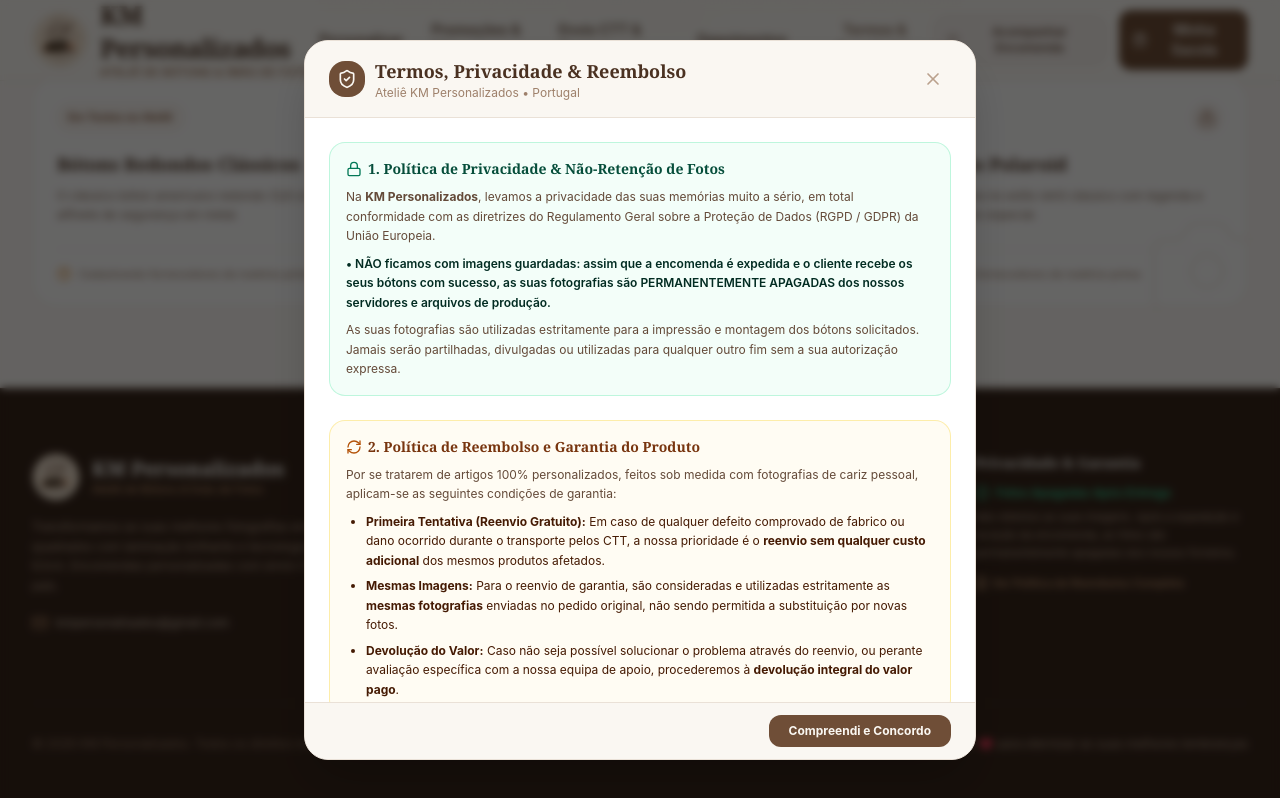
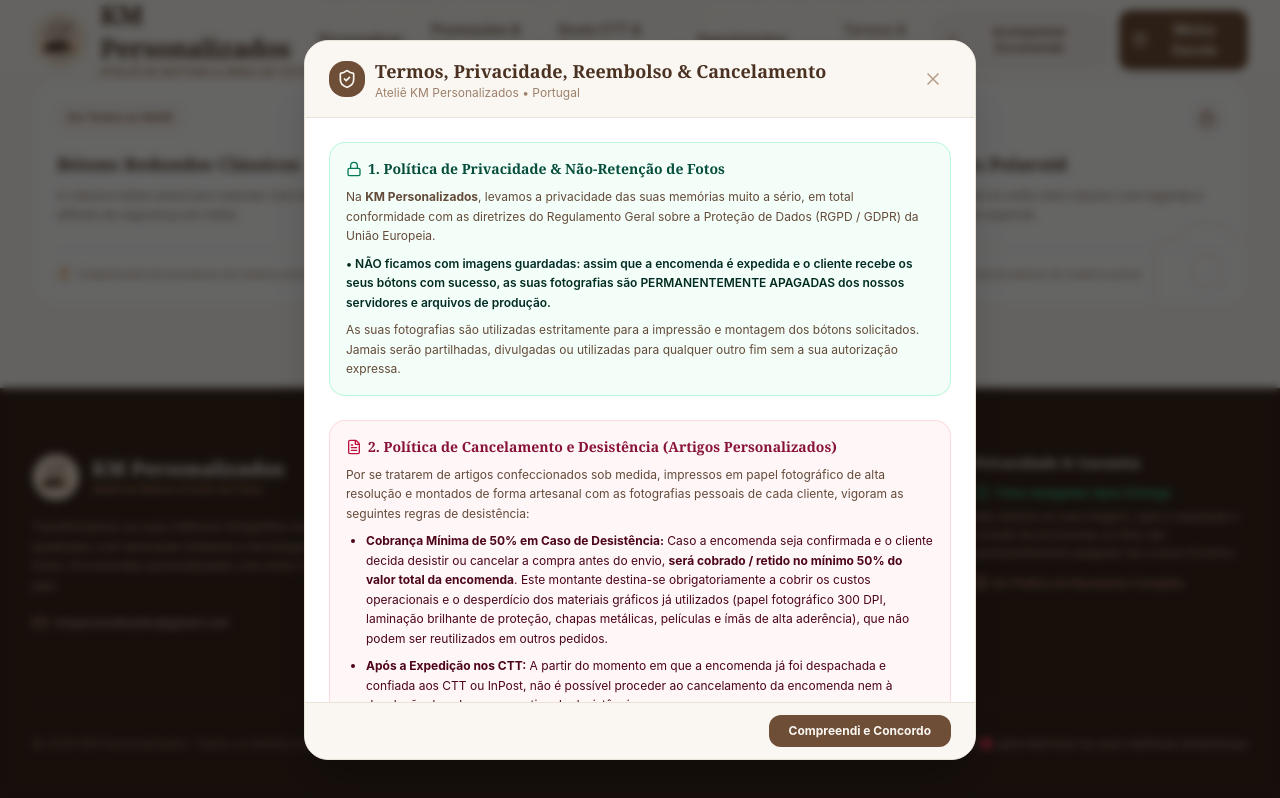
Before and after one commit to MFelipeG/loja-km-personalizados, a React (Vite) app: page / in a window 1280 px wide. Both pictures are taken after a click on the button "Ver Política de Reembolso Completa". Shown: the part 4787-5585 px from the top of the page. Built offline with nearby package versions, Linux system fonts and the light colour scheme; no server answers; the HTML template or start-up script is replaced by a standard one; a web font is replaced by a local one.

Commit message:
feat: add cancellation and 50% retention policy for personalized goods

```diff
--- a/src/components/CartCheckout.jsx
+++ b/src/components/CartCheckout.jsx
@@ -505,17 +505,20 @@ export default function CartCheckout({
                 <ArrowRight className="w-5 h-5" />
               </button>
 
-              <div className="text-[11px] text-center text-atelier-500 space-y-1">
+              <div className="text-[11px] text-center text-atelier-500 space-y-1.5 pt-1">
                 <p className="flex items-center justify-center gap-1.5">
-                  <ShieldCheck className="w-3.5 h-3.5 text-emerald-600" />
+                  <ShieldCheck className="w-3.5 h-3.5 text-emerald-600 shrink-0" />
                   <span>As suas fotografias são guardadas apenas até a encomenda ser entregue, sendo depois apagadas.</span>
+                </p>
+                <p className="text-[10px] text-atelier-400">
+                  * Artigos personalizados sob encomenda: em caso de desistência após o início da produção, será retido no mínimo 50% do valor para custos operacionais e de materiais.
                 </p>
                 {onOpenTerms && (
                   <button
                     onClick={onOpenTerms}
-                    className="text-brand hover:underline font-semibold cursor-pointer"
+                    className="text-brand hover:underline font-semibold cursor-pointer block mx-auto text-xs"
                   >
-                    Consulte os Termos de Uso e Política de Reembolso
+                    Consulte os Termos de Uso, Cancelamento & Reembolso
                   </button>
                 )}
               </div>
--- a/src/components/Footer.jsx
+++ b/src/components/Footer.jsx
@@ -101,7 +101,7 @@ export default function Footer({ settings, onOpenAdmin, onOpenTerms }) {
                   onClick={onOpenTerms}
                   className="hover:text-brand-light transition-colors text-left cursor-pointer"
                 >
-                  Termos & Política de Reembolso
+                  Termos, Cancelamento & Reembolso
                 </button>
               </li>
             </ul>
--- a/src/components/TermsModal.jsx
+++ b/src/components/TermsModal.jsx
@@ -1,5 +1,5 @@
 import React from 'react';
-import { X, ShieldCheck, RefreshCw, FileText, Lock, Mail, Phone, Heart } from 'lucide-react';
+import { X, ShieldCheck, RefreshCw, FileText, Lock, Mail, Phone, Heart, Truck } from 'lucide-react';
 
 export default function TermsModal({ isOpen, onClose }) {
   if (!isOpen) return null;
@@ -16,7 +16,7 @@ export default function TermsModal({ isOpen, onClose }) {
             </div>
             <div>
               <h3 className="font-serif font-bold text-lg text-brand-dark">
-                Termos, Privacidade & Reembolso
+                Termos, Privacidade, Reembolso & Cancelamento
               </h3>
               <p className="text-xs text-atelier-500">
                 Ateliê KM Personalizados • Portugal
@@ -52,14 +52,33 @@ export default function TermsModal({ isOpen, onClose }) {
             </p>
           </div>
 
-          {/* Section 2: Política de Reembolso e Trocas */}
+          {/* Section 2: Política de Cancelamento e Desistência */}
+          <div className="p-4 bg-rose-50/60 rounded-2xl border border-rose-200/70 space-y-2">
+            <h4 className="font-serif font-bold text-sm text-rose-900 flex items-center gap-1.5">
+              <FileText className="w-4 h-4 text-rose-700" />
+              <span>2. Política de Cancelamento e Desistência (Artigos Personalizados)</span>
+            </h4>
+            <p>
+              Por se tratarem de artigos confeccionados sob medida, impressos em papel fotográfico de alta resolução e montados de forma artesanal com as fotografias pessoais de cada cliente, vigoram as seguintes regras de desistência:
+            </p>
+            <ul className="list-disc pl-5 space-y-2 text-rose-950">
+              <li>
+                <strong>Cobrança Mínima de 50% em Caso de Desistência:</strong> Caso a encomenda seja confirmada e o cliente decida desistir ou cancelar a compra antes do envio, <strong>será cobrado / retido no mínimo 50% do valor total da encomenda</strong>. Este montante destina-se obrigatoriamente a cobrir os custos operacionais e o desperdício dos materiais gráficos já utilizados (papel fotográfico 300 DPI, laminação brilhante de proteção, chapas metálicas, películas e ímãs de alta aderência), que não podem ser reutilizados em outros pedidos.
+              </li>
+              <li>
+                <strong>Após a Expedição nos CTT:</strong> A partir do momento em que a encomenda já foi despachada e confiada aos CTT ou InPost, não é possível proceder ao cancelamento da encomenda nem à devolução de valores por motivo de desistência.
+              </li>
+            </ul>
+          </div>
+
+          {/* Section 3: Política de Reembolso e Trocas */}
           <div className="p-4 bg-amber-50/60 rounded-2xl border border-amber-200/70 space-y-2">
             <h4 className="font-serif font-bold text-sm text-amber-900 flex items-center gap-1.5">
               <RefreshCw className="w-4 h-4 text-amber-700" />
-              <span>2. Política de Reembolso e Garantia do Produto</span>
+              <span>3. Política de Garantia e Reembolso por Defeito</span>
             </h4>
             <p>
-              Por se tratarem de artigos 100% personalizados, feitos sob medida com fotografias de cariz pessoal, aplicam-se as seguintes condições de garantia:
+              Asseguramos total suporte em caso de anomalias no produto ou no transporte:
             </p>
             <ul className="list-disc pl-5 space-y-1.5 text-amber-950">
               <li>
@@ -74,11 +93,11 @@ export default function TermsModal({ isOpen, onClose }) {
             </ul>
           </div>
 
-          {/* Section 3: Envios CTT e Prazos */}
+          {/* Section 4: Envios CTT e Prazos */}
           <div className="p-4 bg-atelier-50 rounded-2xl border border-atelier-200 space-y-2">
             <h4 className="font-serif font-bold text-sm text-brand-dark flex items-center gap-1.5">
-              <FileText className="w-4 h-4 text-brand" />
-              <span>3. Envios e Prazos (Portugal Continental & Ilhas)</span>
+              <Truck className="w-4 h-4 text-brand" />
+              <span>4. Envios e Prazos (Portugal Continental & Ilhas)</span>
             </h4>
             <p>
               • <strong>Produção Artesanal:</strong> Média de 1 a 2 dias úteis após a confirmação do pagamento no WhatsApp.
```
